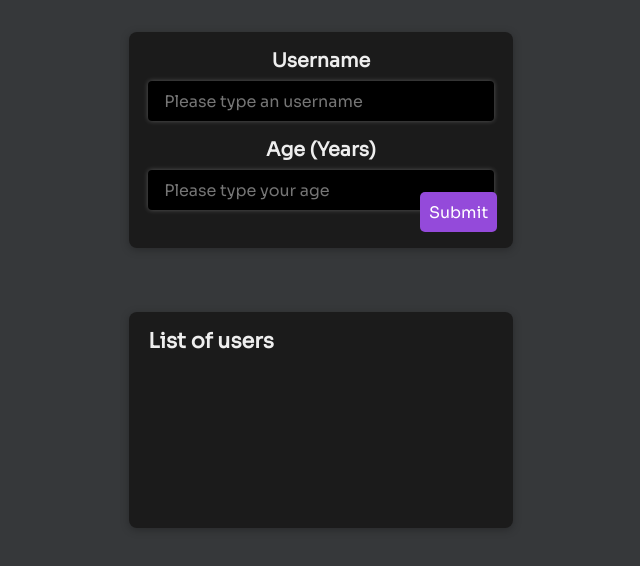
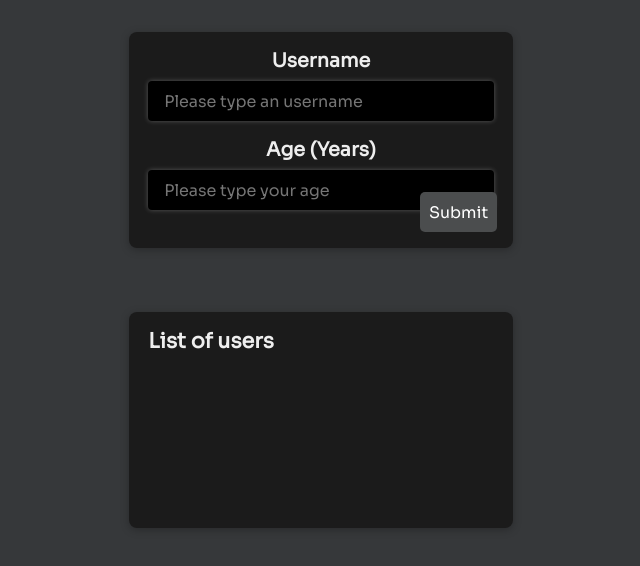
Before and after one commit to frxxcko/apliying-fundamentals-react, a React (Create React App) app: page / in a window 1280 px wide. Shown: the top 566 px of the page, without its empty margins (319-959 px from the left). Built offline with nearby package versions, Linux system fonts and the light colour scheme; the HTML template or start-up script is replaced by a standard one.

Commit message:
Change in color for Button component's

```diff
--- a/src/components/UI/Button.module.css
+++ b/src/components/UI/Button.module.css
@@ -1,21 +1,21 @@
 .button{
-    background-color: rgb(148, 74, 218);
+    background-color: #4b4d4e;
     border: 0px;
     border-radius: 5px;
     color: white;
     height: 2.5rem;
     width: 20%;
-    cursor: pointer;
     position: absolute;
     bottom: 1rem;
     right: 1rem;
     font-size: 1rem;
+    cursor: pointer;
 }
 
 .button:hover{
-    background-color: rgb(179, 124, 231);
+    background-color: #5d5e5f;
 }
 
 .button:active{
-    background-color: rgb(206, 169, 241);
+    background-color: #7b7c7c;
 }
```
